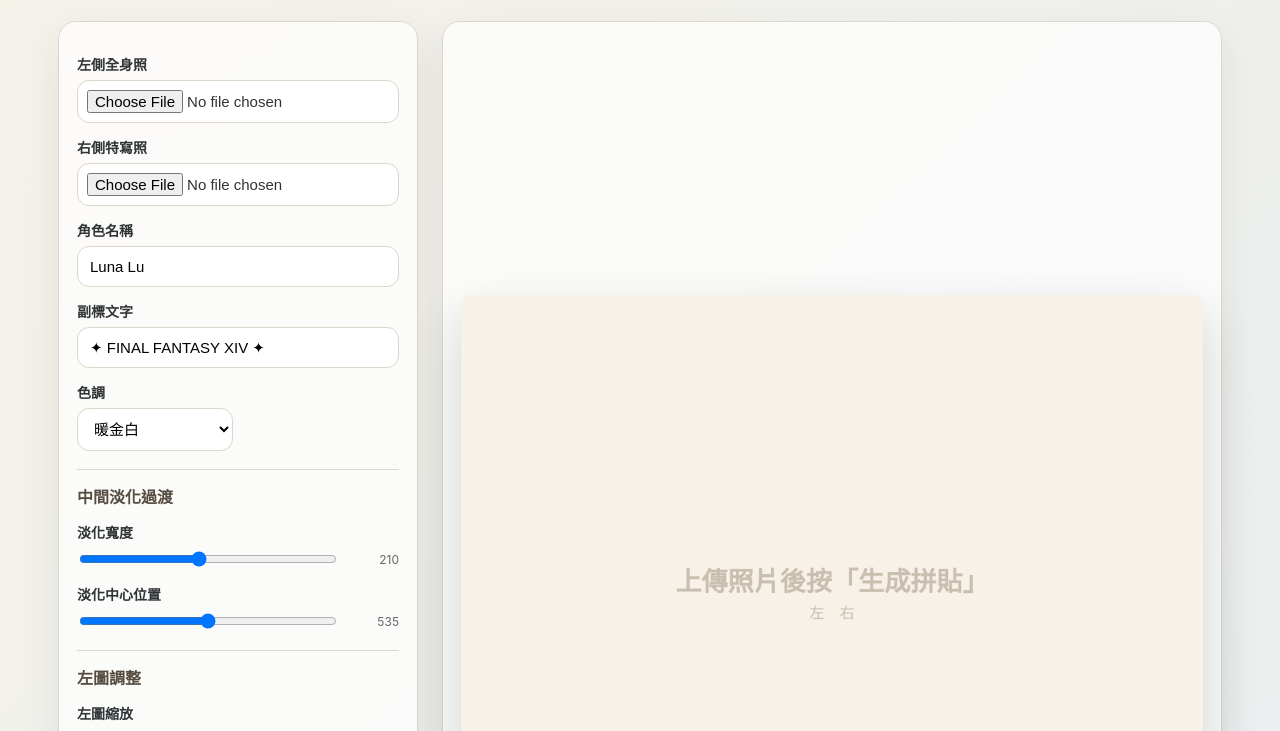
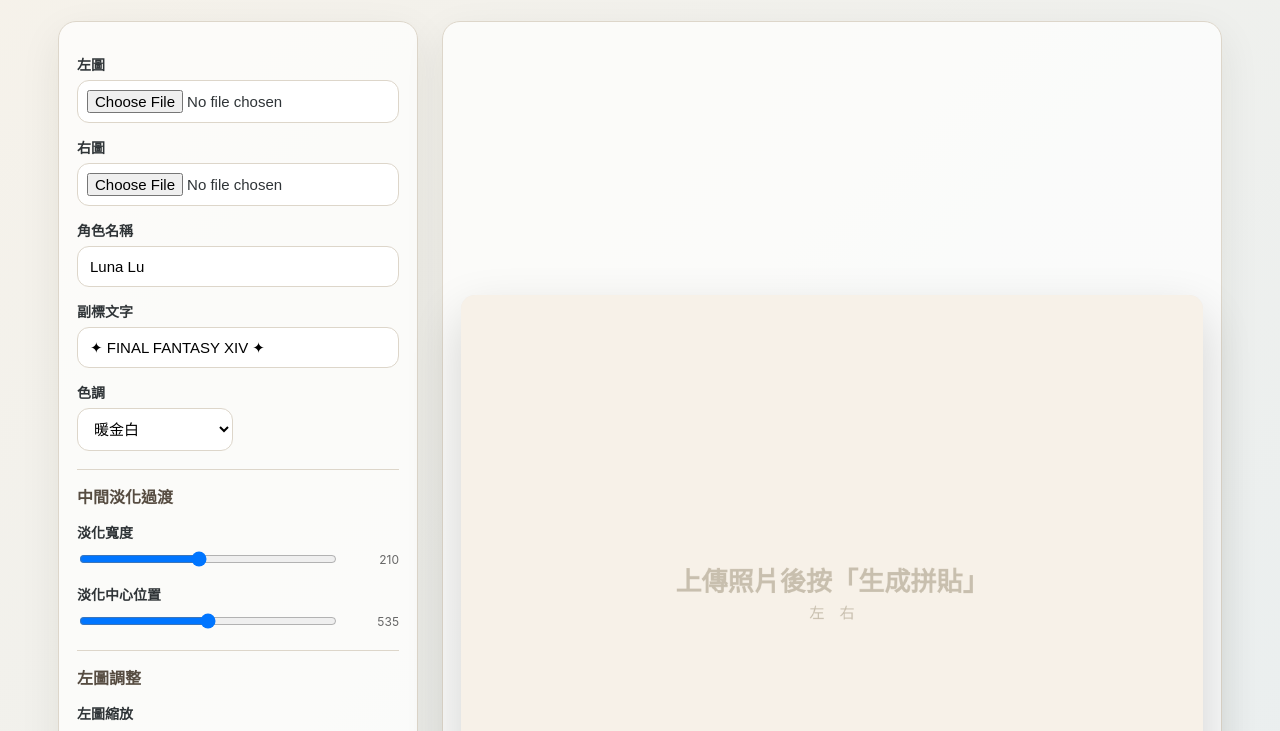
Before and after one commit to lunalu-mm/FF14_generator, a plain HTML site: page index.html in a window 1280 px wide. Shown: the part 69-800 px from the top of the page. Drawn offline with Linux system fonts and the light colour scheme.

Commit message:
Update index.html

```diff
--- a/index.html
+++ b/index.html
@@ -35,10 +35,10 @@
 
   <div class="grid">
     <div class="panel">
-      <label>左側全身照</label>
+      <label>左圖</label>
       <input id="leftImg" type="file" accept="image/*">
 
-      <label>右側特寫照</label>
+      <label>右圖</label>
       <input id="rightImg" type="file" accept="image/*">
 
       <label>角色名稱</label>
```
